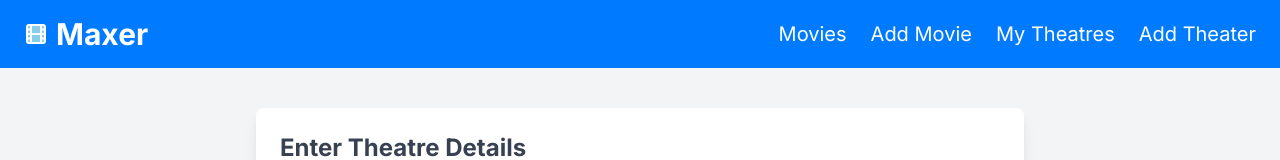
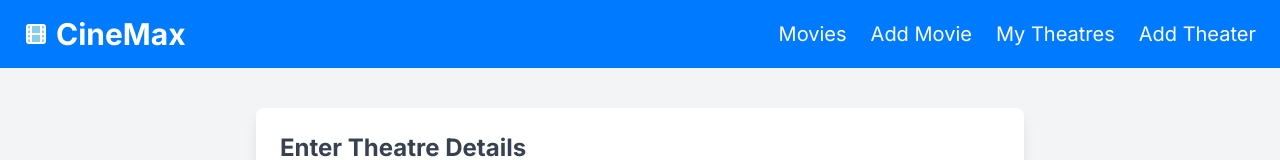
Before and after one commit to Hh440/CineMax, a Next.js app in the folder frontadmin/: page /theatre/add in a window 1280 px wide. Shown: the top 160 px of the page. Built offline with nearby package versions, Linux system fonts and the light colour scheme.

Commit message:
changed Nav bar from Maxer to CineMax

```diff
--- a/frontadmin/app/component/navbar/nav.tsx
+++ b/frontadmin/app/component/navbar/nav.tsx
@@ -7,7 +7,7 @@ export const Nav=()=>{
         <header className="bg-[#007bff] text-white py-4 px-6 flex items-center justify-between">
                 <Link href='#' className="flex items-center gap-2" prefetch={false}>
                     <FilmIcon className="w-c6 h-6 fill-[#87ceeb]"/>
-                    <span className="text-3xl font-bold">Maxer</span>
+                    <span className="text-3xl font-bold">CineMax</span>
                 </Link>
 
                 <nav className="hidden md:flex items-center gap-6">
```
